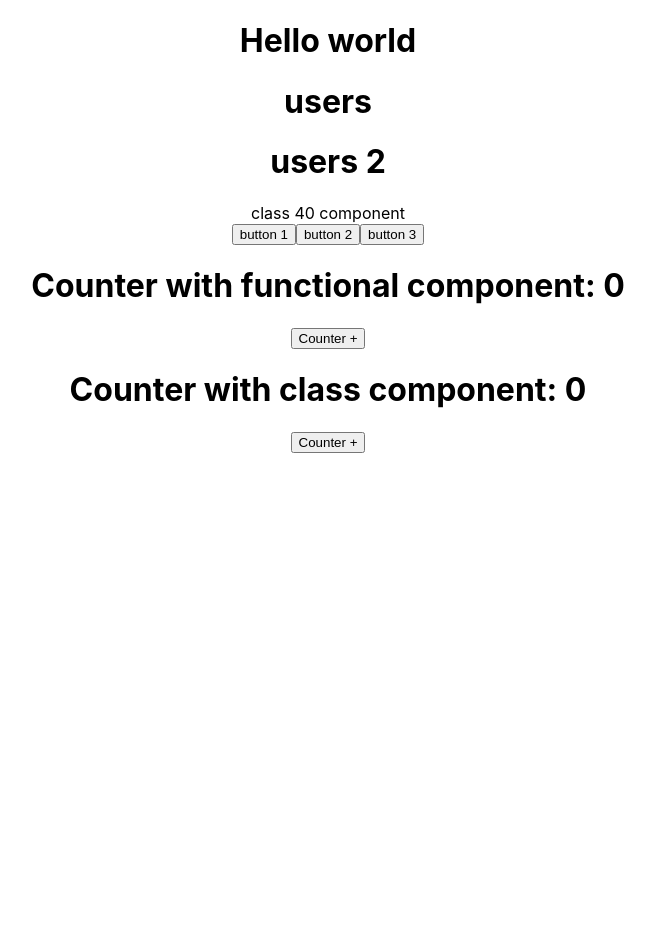
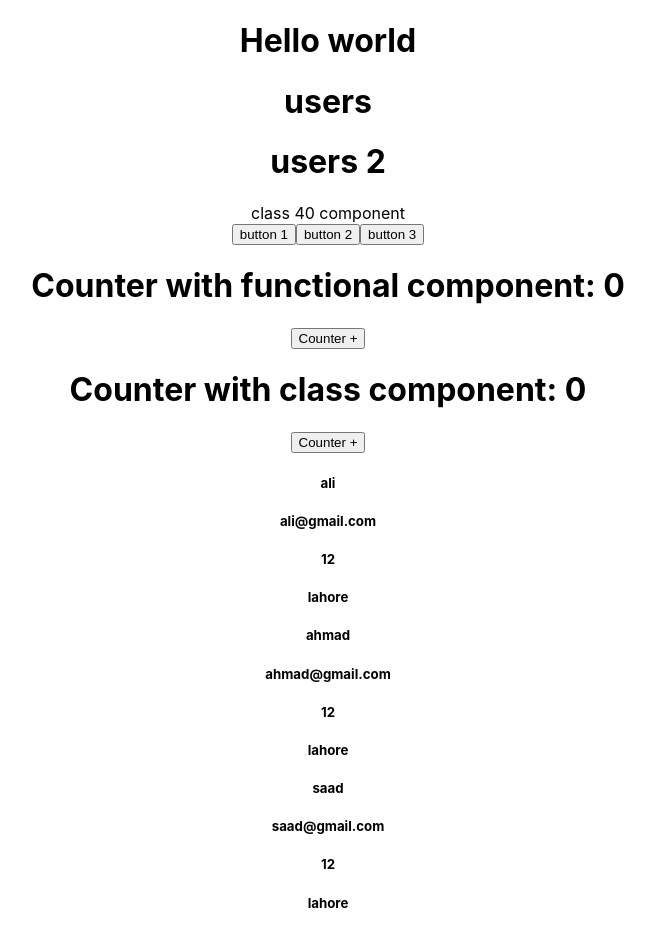
Before and after one commit to Mahreen-Asama/ReactJS, a React (Create React App) app: page / in a window 1280 px wide. Shown: the whole page, without its empty margins (312-967 px from the left). Before the commit the page ends 800 px from the top, so only its background shows below. Built offline with nearby package versions, Linux system fonts and the light colour scheme.

Commit message:
props with fc

```diff
--- a/src/App.js
+++ b/src/App.js
@@ -4,6 +4,18 @@ import User from './User'       // to use any component, we need to import it
 import {User2} from './User'
 import {User3} from './User'
 import React,{useState, Component} from 'react' //useState is a hook, that allows us to maintain state/update state etc.
+import Student from './Student';
+
+//props in functional component
+function App3(){
+  return(
+    <div className="App">
+      <Student name="ali" email="ali@gmail.com" others={{age:12, address:"lahore"}} />
+      <Student name={"ahmad"} email="ahmad@gmail.com" others={{age:12, address:"lahore"}} />
+      <Student name={"saad"} email="saad@gmail.com" others={{age:12, address:"lahore"}} />
+    </div>
+  );
+}
 
 //States in class component
 class App2 extends Component{
@@ -50,7 +62,7 @@ function App() {
       <h1>Counter with functional component: {data}</h1>
       <button onClick={updateData}>Counter +</button>
       <App2/>
-
+      <App3/>
     </div>
   );
 }
--- /dev/null
+++ b/src/Student.js
@@ -0,0 +1,18 @@
+import logo from './logo.svg';
+import './App.css';
+import { useCallback } from 'react';
+import App from './App';
+
+function Student(props){
+    console.log(props);           //got object of props
+  return(
+    <div className="App">
+      <h5>{props.name}</h5>
+      <h5>{props.email}</h5>
+      <h5>{props.others.age}</h5>
+      <h5>{props.others.address}</h5>
+      </div>
+  );
+}
+
+export default Student;
```
